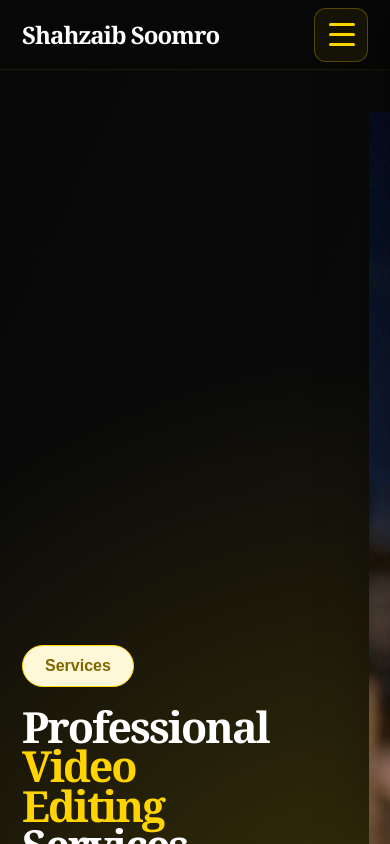
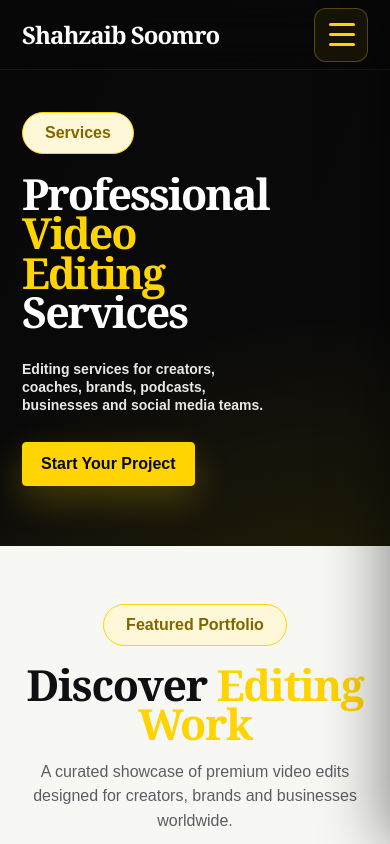
Before and after one commit to shahzaibkhatri918-stack/Shahzaib-Freelance, a Next.js app: page /services in a window 390 px wide. Shown: the top 844 px of the page. Built offline with nearby package versions, Linux system fonts and the light colour scheme.

Commit message:
Update globals.css

```diff
--- a/app/globals.css
+++ b/app/globals.css
@@ -1883,3 +1883,12 @@ a {
 html {
   scroll-behavior: smooth;
 }
+@media (max-width: 768px) {
+  .heroGrid {
+    grid-template-columns: 1fr !important;
+  }
+
+  .heroImage {
+    display: none !important;
+  }
+}
```
